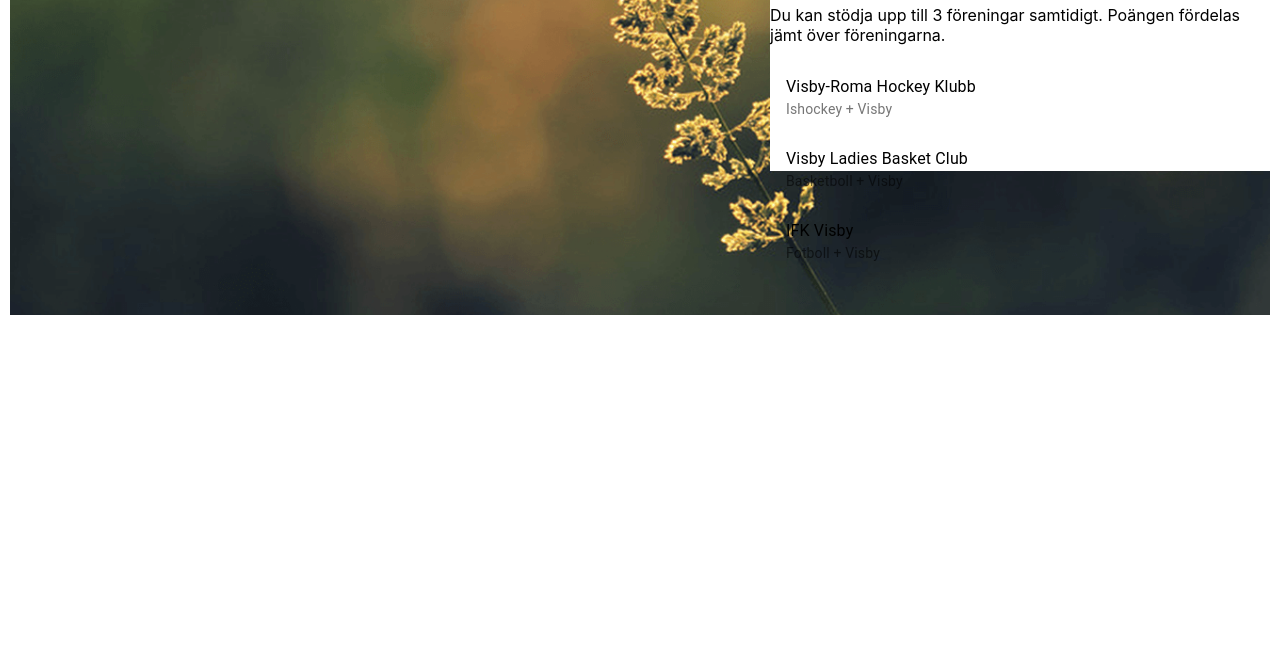
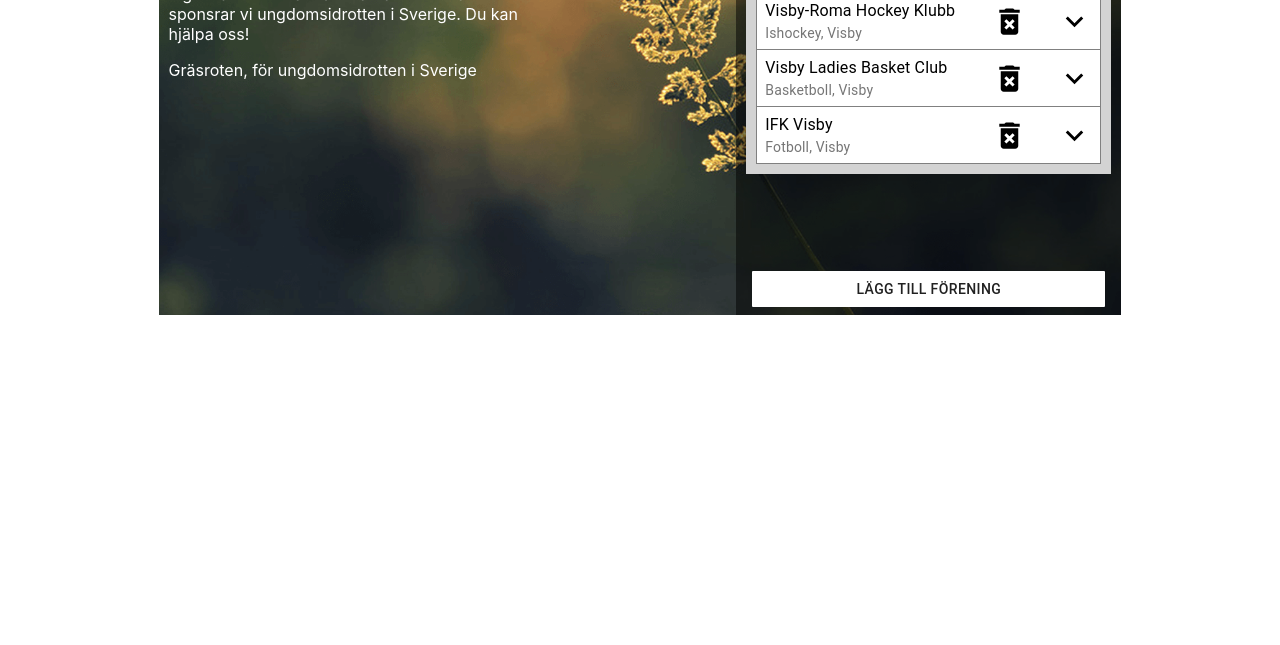
Before and after one commit to te4-jonathan-ronsten/APL-prep, a React app in the folder grasroten/: page / in a window 1280 px wide. Shown: the part 155-800 px from the top of the page. Built offline with nearby package versions, Linux system fonts and the light colour scheme; data requests are answered from the project's data file.

Commit message:
Next commit

```diff
--- a/grasroten/src/components/Grasroten.js
+++ b/grasroten/src/components/Grasroten.js
@@ -1,17 +1,35 @@
 import React from 'react';
-import NavBar from './NavBar'
-import ListComponentContainer from '../containers/ListComponentContainer'
+import NavBar from './NavBar';
+import ListComponentContainer from '../containers/ListComponentContainer';
+import { makeStyles } from '@material-ui/styles';
 
-class Grasroten extends React.Component {
-    render() {
-        return (
-            <div>
-                <NavBar />
-                <div className="mainDiv">
-                    <ListComponentContainer />
+const useStyles = makeStyles({
+    p: {
+        width: '23rem',
+        marginLeft: '10px'
+    },
+    bodyDiv: {
+        alignItems: 'center',
+        justifyContent: 'center',
+        display: 'flex'
+    }
+})
+
+export default function Grasroten() {
+    const classes = useStyles();
+    return (
+        <div>
+            <NavBar />
+            <div className="mainDiv">
+                <div className="text" style={{gridArea: 'a'}}>
+                    <h2 style={{marginLeft: '10px'}}>Hjälp oss stödja idrottens rötter</h2>
+                    <p className={classes.p}>Inget kan blomma utan starka rötter. Därför sponsrar
+                        vi ungdomsidrotten i Sverige. Du kan hjälpa oss!
+                    </p>
+                    <p style={{marginLeft: '10px'}}>Gräsroten, för ungdomsidrotten i Sverige</p>
                 </div>
+                <ListComponentContainer style={{gridArea: 'b'}}/>
             </div>
-        );
-    }
+        </div>
+    );
 }
-export default Grasroten
--- a/grasroten/src/components/ListComponent.js
+++ b/grasroten/src/components/ListComponent.js
@@ -1,42 +1,118 @@
-import React from 'react';
+import React, { useEffect, useState} from 'react';
 import List from '@material-ui/core/list';
 import ListItem from '@material-ui/core/ListItem';
 import ListItemText from '@material-ui/core/ListItemText';
-import { makeStyles } from '@material-ui/styles'
+import Button from '@material-ui/core/Button';
+import { makeStyles } from '@material-ui/styles';
+import ExpandMoreSharpIcon from '@material-ui/icons/ExpandMoreSharp';
+import DeleteForeverIcon from '@material-ui/icons/DeleteForever';
+import PopUpModal from './Modal'
 
 const useStyles = makeStyles({
     list: {
-        width: '500px',
-        height: '30vh',
-        marginTop: '10px',
-        marginLeft: 'auto',
-        backgroundColor: 'white'
+        width: 'auto',
+        height: 'fit-content',
+        margin: '10px',
+        backgroundColor: 'white',
+        padding: '0.5rem 0rem 0rem 0rem'
     },
     div: {
-
+        backgroundColor: 'rgba(0,0,0,0.5)',
+        width: 'auto',
+        heigth: '50vh',
+        marginLeft: 'auto',
+        display: 'flex',
+        flexDirection: 'column'
+    },
+    button: {
+        backgroundColor: 'white',
+        width: 'auto',
+        heigth: 'auto',
+        margin: 'auto 1rem 0.5rem 1rem',
+        borderRadius: '1px'
+    },
+    secondDiv: {
+        borderBottom: '1px black solid',
+        height: 'fit-content',
+        paddingBottom: '0.5rem'
+    },
+    listItem: {
+        backgroundColor: 'white',
+        padding: '0rem 0.5rem',
+        margin: '0rem',
+        width: 'auto',
+        height: 'fit-content',
+        border: '1px grey solid',
+        '&:nth-of-type(n+2)': {borderTop: '0px'}
+    },
+    listItemText: {
+        borderBottom: '1px grey solid',
+        padding: '0rem 0rem 0.5rem 1rem',
+        margin: '0rem',
+        height: '2.5rem',
+        fontSize: '0.5rem'
     }
 })
 
 function ListComponent(props) {
     const classes = useStyles();
+    let showModal = false
+
+    const handleClick = (e) => {
+        console.log('ehj')
+        showModal=true
+        console.log(showModal)
+    }
+
+    const deleteClick = (id) => {
+        setData((singleData) => singleData.filter((newData) => newData.id !== id));
+    };
+
+    const viewMore = (element) => {
+        console.log(element)
+    }
+    const [data, setData] = useState([]);
+
+    useEffect(() => {
+        setData(() => {
+           return props.newData.slice(0, 3)
+        })
+    }, [props.newData])
+
+    useEffect(() => {
+        console.log('hej')
+    }, [showModal])
+
     return (
-        <div>
+        <div className={classes.div}>
             <List className={classes.list}>
-                <div>
-                    <h1>Mina föreningar</h1>
-                    <p>Du kan stödja upp till 3 föreningar samtidigt. Poängen fördelas jämt över föreningarna.</p>
-                </div>
+                <ListItemText
+                    className={classes.listItemText}
+                    primary="Mina föreningar"
+                    secondary="Du kan stödja upp till 3 föreningar samtidigt. Poängen fördelas jämt över föreningarna."
+                />
+                <div style={{backgroundColor: 'lightgrey', padding: '10px'}}>
                     {
-                    props.newData.slice(0, 3).map((element) => (
-                        <ListItem>
+                        data.map((element) => (
+                            <ListItem className={classes.listItem}>
                                 <ListItemText
+                                    key={element}
                                     primary={element.longname}
-                                secondary={`${element.subcategory} + ${element.location['city']}`}
+                                    secondary={`${element.subcategory},  ${element.location['city']}`}
                                 />
+                                <DeleteForeverIcon fontSize={'large'}style={{marginRight: '30px'}} onClick={() => deleteClick(element.id)}/>
+                                <ExpandMoreSharpIcon fontSize={'large'} onClick={() => viewMore(element)}/>
                             </ListItem>
                         ))
                     }
+                </div>
             </List>
+            <Button className={classes.button} onClick={handleClick}>
+                Lägg till förening
+            </Button>
+            {
+                (showModal === true) && <PopUpModal open={showModal}/>
+            }
         </div>
     );
 
--- /dev/null
+++ b/grasroten/src/components/Modal.js
@@ -0,0 +1,18 @@
+import React, {useEffect} from 'react';
+import Modal from '@material-ui/core/Modal'
+
+export default function PopUpModal(props) {
+    let open = props.open
+
+    useEffect(() => {
+        open = props.open
+    }, [props.open])
+
+    return (
+       <Modal
+        open={props.open}
+       >
+           <h1>Hej</h1>
+       </Modal>
+    );
+}
--- a/grasroten/src/index.css
+++ b/grasroten/src/index.css
@@ -12,29 +12,31 @@ code {
     monospace;
 }
 
-.navbarImg {
-  margin: auto;
-  margin-left: auto;
-  width: 200px;
-  height: 45px;
-}
-
-.navbarDiv {
-  margin-left: auto;
-  width: 100px;
-  height: fit-content;
-}
-
 .mainDiv {
   background-image: url(./img/background.png);
   background-repeat: none;
   background-size: cover;
   width: auto;
+  max-width: 1000px;
   height: 50vh;
   margin: 10px;
   margin-top: 70px;
+  display: grid;
+  grid-template-columns: 60% 40%;
+  grid-template-areas: 'a b'
+}
+
+body {
+  display: flex;
+  align-items: center;
+  justify-content: center;
 }
 
 .text {
   color: white;
 }
+
+.MuiListItemText-primary  {
+  font-size: 0.1rem;
+  font-weight: bold;
+}
```
Also changed, not shown: 2 other files. Lines whose indentation alone changed are shown as unchanged.
